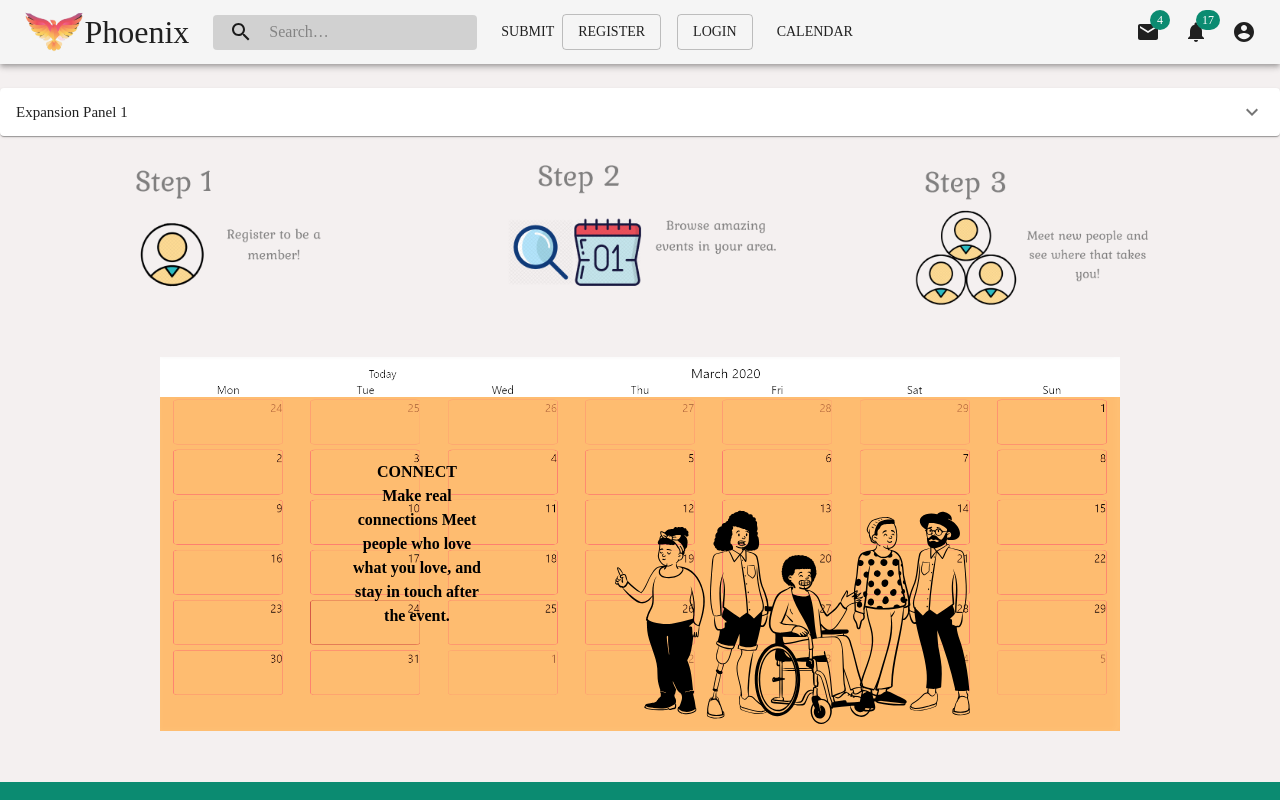
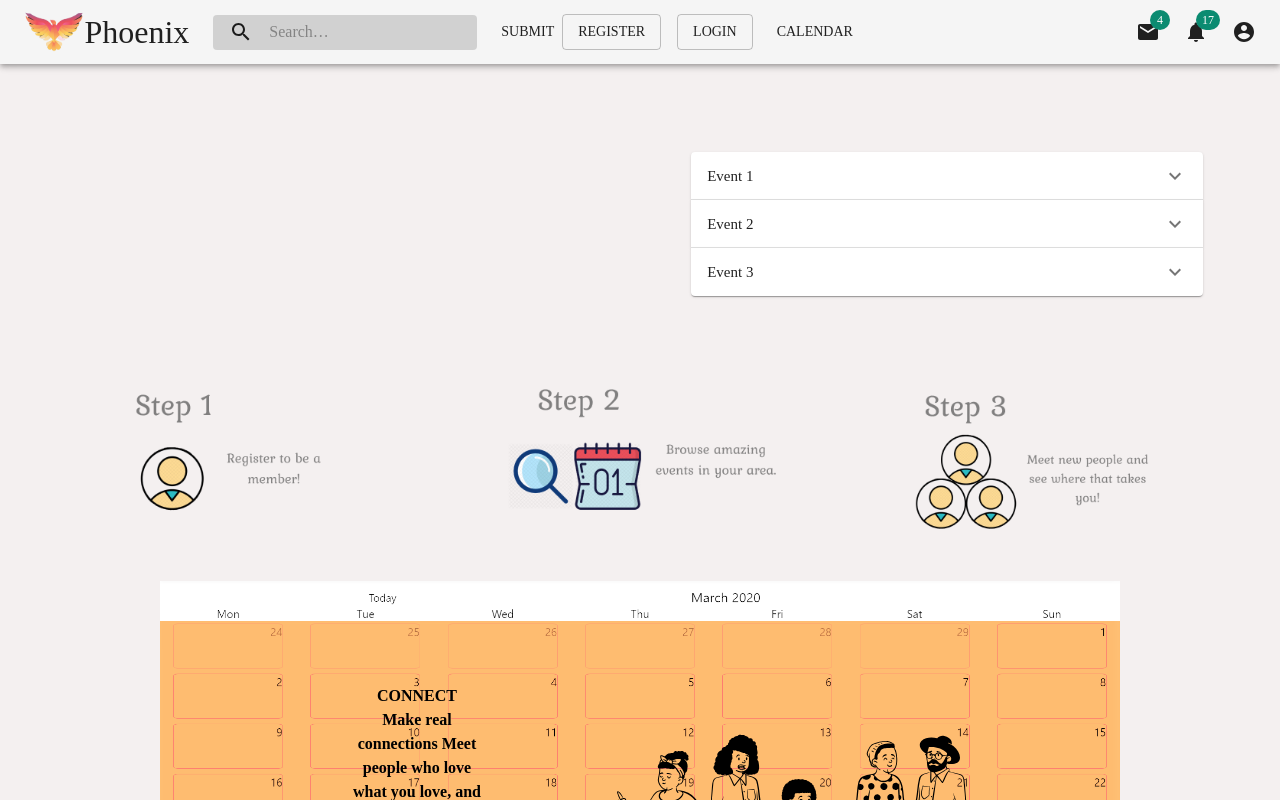
Before and after one commit to BloomTech-Labs/phoenix-fe, a React (Create React App) app: page / in a window 1280 px wide. Shown: the top 800 px of the page. Built offline with nearby package versions, Linux system fonts and the light colour scheme; a web font is replaced by a local one.

Commit message:
event panels

```diff
--- a/src/components/MockEvents.js
+++ b/src/components/MockEvents.js
@@ -19,7 +19,37 @@ export default function MockEvents(){
           aria-controls="panel1a-content"
           id="panel1a-header"
         >
-          <Typography className={classes.heading}>Expansion Panel 1</Typography>
+          <Typography className={classes.heading}>Event 1</Typography>
+        </ExpansionPanelSummary>
+        <ExpansionPanelDetails>
+          <Typography>
+            Lorem ipsum dolor sit amet, consectetur adipiscing elit. Suspendisse malesuada lacus ex,
+            sit amet blandit leo lobortis eget.
+          </Typography>
+        </ExpansionPanelDetails>
+      </ExpansionPanel>
+      <ExpansionPanel>
+        <ExpansionPanelSummary
+          expandIcon={<ExpandMoreIcon />}
+          aria-controls="panel1a-content"
+          id="panel1a-header"
+        >
+          <Typography className={classes.heading}>Event 2</Typography>
+        </ExpansionPanelSummary>
+        <ExpansionPanelDetails>
+          <Typography>
+            Lorem ipsum dolor sit amet, consectetur adipiscing elit. Suspendisse malesuada lacus ex,
+            sit amet blandit leo lobortis eget.
+          </Typography>
+        </ExpansionPanelDetails>
+      </ExpansionPanel>
+      <ExpansionPanel>
+        <ExpansionPanelSummary
+          expandIcon={<ExpandMoreIcon />}
+          aria-controls="panel1a-content"
+          id="panel1a-header"
+        >
+          <Typography className={classes.heading}>Event 3</Typography>
         </ExpansionPanelSummary>
         <ExpansionPanelDetails>
           <Typography>
--- a/src/styles/MockEventsStyles.js
+++ b/src/styles/MockEventsStyles.js
@@ -2,8 +2,12 @@ import {  makeStyles } from '@material-ui/core/styles';
 
 const MockEventsStyles = makeStyles((theme) => ({
     root: {
-        width: '100%',
-      },
+        width: '40%',
+        display: 'flex',
+        flexDirection: 'column',
+         margin: '5% 2% 5% 54% ',
+
+        },
       heading: {
         fontSize: theme.typography.pxToRem(15),
         fontWeight: theme.typography.fontWeightRegular,
```
